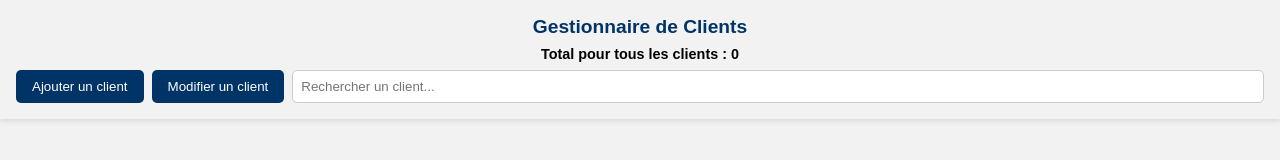
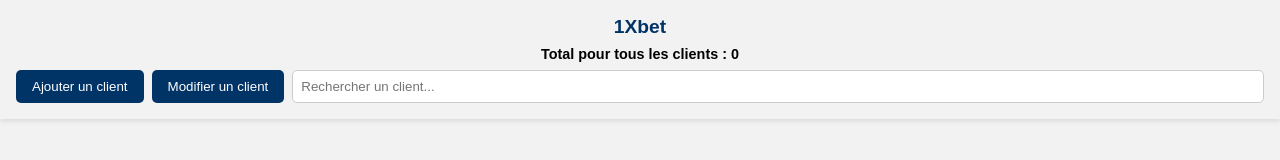
Before and after one commit to Khaledparrot/qouqout, a plain HTML site: page index.html in a window 1280 px wide. Drawn offline with Linux system fonts and the light colour scheme.

Commit message:
Update index.html

```diff
--- a/index.html
+++ b/index.html
@@ -3,7 +3,7 @@
 <head>
   <meta charset="UTF-8" />
   <meta name="viewport" content="width=device-width, initial-scale=1.0" />
-  <title>Gestionnaire de Transactions Clients</title>
+  <title>qqt</title>
   <style>
     body {
       font-family: sans-serif;
@@ -180,7 +180,7 @@
 </head>
 <body>
   <div class="fixed-top">
-    <h1>Gestionnaire de Clients</h1>
+    <h1>1Xbet</h1>
     <div class="top-summary" id="totalSummary"></div>
     <div class="top-bar">
       <button onclick="openCustomerModal('add')">Ajouter un client</button>
```
